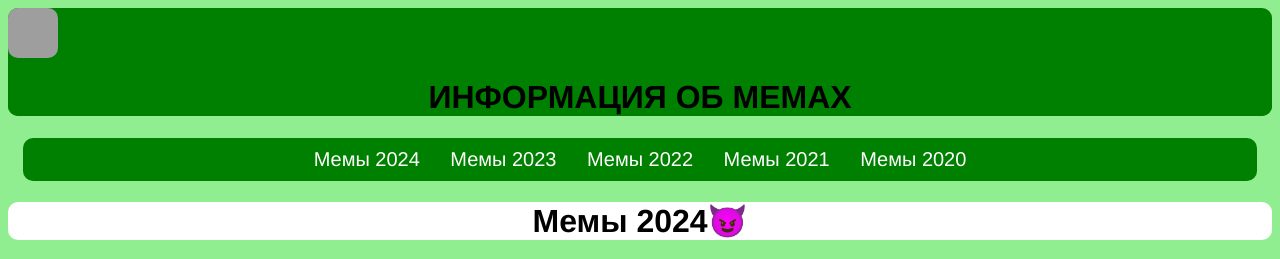
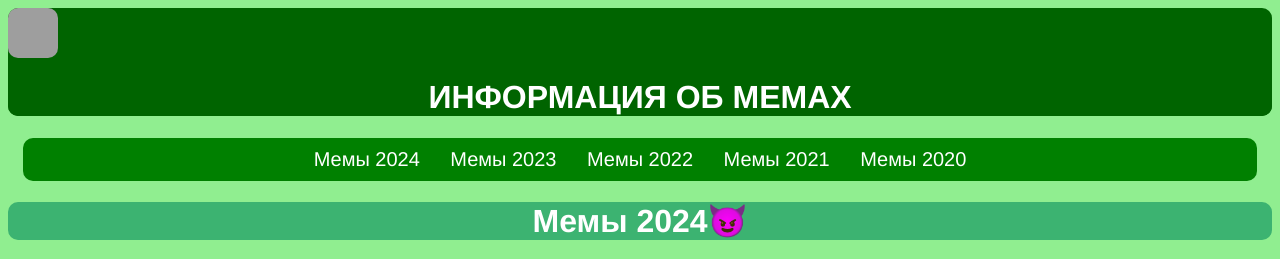
Before and after one commit to SeleverTop4ik/Where-meme-, a plain HTML site: page index.html in a window 1280 px wide. Shown: the top 259 px of the page. Drawn offline with Linux system fonts and the light colour scheme; grey boxes are pictures that could not be loaded.

Commit message:
Update style.css

```diff
--- a/style.css
+++ b/style.css
@@ -21,7 +21,7 @@ nav {
 }
 
 header {
-    background-color:green;
+    background-color: darkgreen;
     border-radius: 10px;
 }
 
@@ -33,30 +33,33 @@ header img {
 
 header h1 {
     text-align: center;
-    background-color: green;
+    background-color: darkgreen;
     text-transform: uppercase;
+    color: white;
 }
 
 h1 {
     text-align:center;
-    background-color: white;
+    background-color: mediumseagreen;
     border-radius: 10px;
+    color: white;
 }
 
 body {
-    background-color:lightgreen;
+    background-color: lightgreen;
     font-family: Franklin Gothic Medium;
 }
 
 footer {
-    background-color:green;
+    background-color: green;
     border-radius: 10px;
     padding: 5px;
     margin: 3px;
     text-align: center;
+    color: white;
 }
 
 footer a {
     text-decoration: none;
-    color: white;
+    color: palegreen;
 }
```
